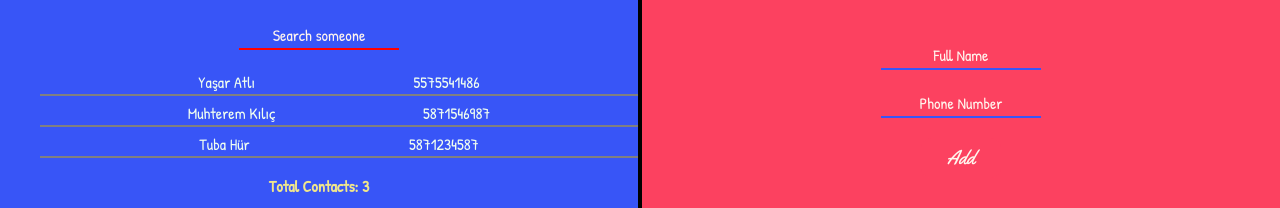
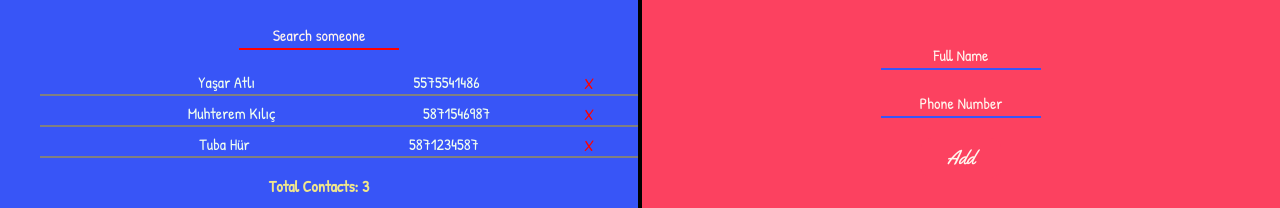
Before and after one commit to Onurkotz/Contacts-App, a React (Create React App) app: page / in a window 1280 px wide. Shown: the part 189-397 px from the top of the page. Built offline with nearby package versions, Linux system fonts and the light colour scheme; a web font is replaced by a local one.

Commit message:
Added new functions.

```diff
--- a/src/Components/Contacts/Form/index.jsx
+++ b/src/Components/Contacts/Form/index.jsx
@@ -24,8 +24,6 @@ function Form( {addContact, contacts} ) {
     addContact([...contacts, form]);
   }
 
-  //const delAdded = function delAdded(e) { e.preventDefault();  console.log(contacts.pop()); console.log(contacts) } For delete last item of contacts array.
-  //<button type='button' onClick={delAdded} > Delete Last Added</button> this must be in return.
 
 
   return (
--- a/src/Components/Contacts/List/index.jsx
+++ b/src/Components/Contacts/List/index.jsx
@@ -14,6 +14,14 @@ function List({contacts}) {
     }
   )
 
+
+  function remove(){
+    const list = document.querySelector('#list');
+    list.remove();
+  }
+
+
+
   return (
     <div className={style.firstHalf}>
       <input className={style.put} placeholder='Search someone' value={filterText} onChange= { (e) => setFilterText(e.target.value)}  />
@@ -22,9 +30,10 @@ function List({contacts}) {
       <ul className={style.point}>
 
         {filtred.map( (contacts, i) => (
-          <li key={i} className={style.dec} style={ {backgroundColor: "rgb(56, 85, 247)"} }>
+          <li id='list' key={i} className={style.dec} style={ {backgroundColor: "rgb(56, 85, 247)"} }>
             <span>{contacts.fullname}</span>
             <span>{contacts.phone}</span>
+            <button onClick={remove} className={style.close}>X</button>
 
           </li>
         ))}
--- a/src/Components/Contacts/List/style.module.css
+++ b/src/Components/Contacts/List/style.module.css
@@ -67,14 +67,17 @@
 }
 
 .close {
-    cursor: pointer;
     position: absolute;
-    top: 50%;
-    right: 0%;
+    color: red;
+    margin-left: 500px;
+    border: none;
+    background: none;
 
-    transform: translate(0%, -50%);
-  }
+}
 
 .close:hover {
-    background: #bbb;
+    width: 20px;
+    height: 25px;
+    background: rgba(255, 0, 0, 0.233);
+    border-radius: 50px;
 }
--- a/src/Components/Contacts/style.module.css
+++ b/src/Components/Contacts/style.module.css
@@ -22,7 +22,7 @@
 @keyframes example {
     0%   {background-color:red; left:0px; top:0px;}
     25%  {background-color:yellow; font-family: 'Yellowtail', cursive; color: black; left:230px; top:0px;}
-    50%  {background-color:blue;  font-family: 'Patrick Hand', cursive; left:720px; top:0px;}
+    50%  {background-color:blue; left:720px; top:0px;}
     75%  {background-color:green;  font-family: 'Syne Tactile', cursive; color: goldenrod; left:900; top:0px;}
     100% {background-color:red; left: 1130px; top:0px;}
   }
```
